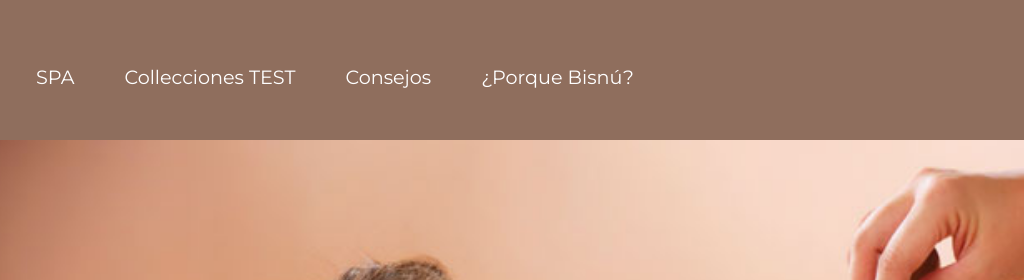
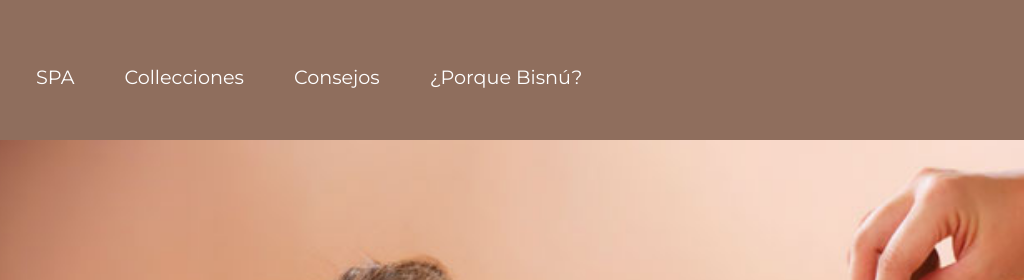
Before and after one commit to icplana/WebTFM, a plain HTML site: page index.html in a window 1280 px wide. Shown: the top 280 px of the page, 119-1143 px from the left. Drawn offline with Linux system fonts and the light colour scheme.

Commit message:
Revertimos test netlify, test positivo

```diff
--- a/index.html
+++ b/index.html
@@ -16,7 +16,7 @@
     <header>
         <div id="headerLogoDiv" "><img src=" /images/logo/logo roudn.png" alt="Visnú"></div>
         <div id="spaDiv" class="header_box">SPA</div>
-        <div id="collectionDiv" class="header_box">Collecciones TEST</div>
+        <div id="collectionDiv" class="header_box">Collecciones</div>
         <div id="consejosDiv" class="header_box">Consejos</div>
         <div id="whyVisnu" class="header_box">¿Porque Bisnú?</div>
         <div id="registrationBox" class="header_box"><img src="/images/user.png" alt=""></div>
```
